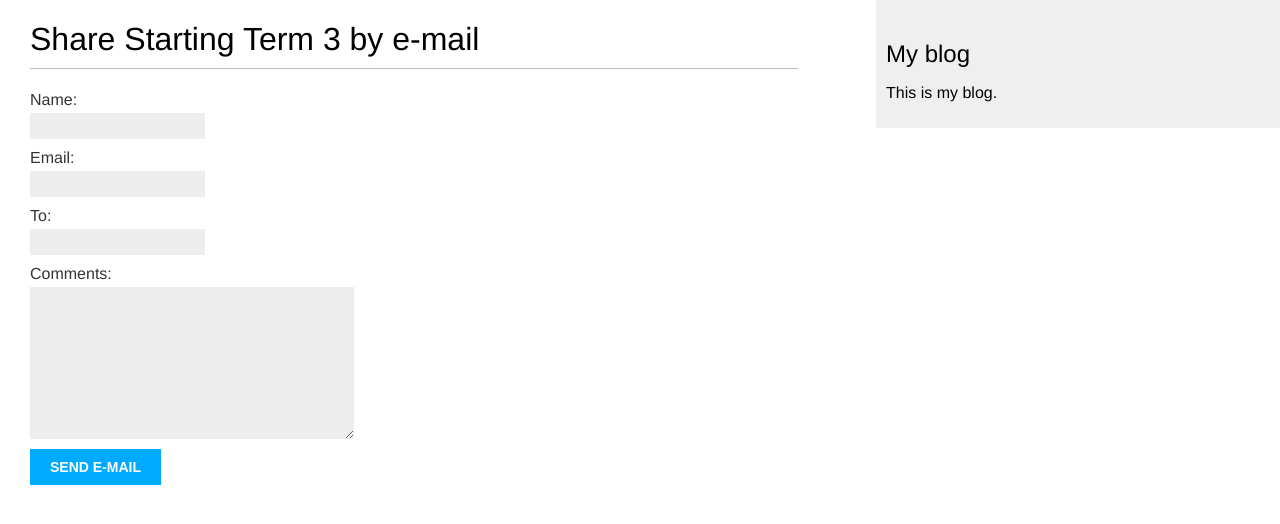
After one commit to sarang2551/Django_blog_project, a Django app: page /blog/2/share in a window 1280 px wide. The commit adds this page. Shown: the top 524 px of the page. Run offline with Django 3.2, Linux system fonts and the light colour scheme; data comes from the database, SQL or seed files in the repository.

Commit message:
Fixed sharing feature (unable to load form)

```diff
--- a/mysite/blog/models.py
+++ b/mysite/blog/models.py
@@ -3,7 +3,7 @@ from django.utils import timezone
 from django.contrib.auth.models import User
 from django.urls import reverse
 
-
+# custom manager class to get published posts
 class PublishedManager(models.Manager):
     def get_queryset(self):
         return super(PublishedManager, self).get_queryset() \
--- a/mysite/blog/templates/blog/post/detail.html
+++ b/mysite/blog/templates/blog/post/detail.html
@@ -1,7 +1,7 @@
 {% extends "blog/base.html" %}
 {% block title %}{{post.title}}{% endblock %}
 {% block content %}
-<h1>{{post.title}}</h1>
+<h1>{{post.title}}</h1><span>{{post.id}}</span>
 <p class="date">Published {{post.publish}} by {{post.author}}</p>
 {{post.body|linebreaks}}
 {% endblock %}
--- /dev/null
+++ b/mysite/blog/templates/blog/post/share.html
@@ -0,0 +1,21 @@
+{% extends "blog/base.html" %}
+{% block title %} Share a post {% endblock %}
+{% block content %}
+{% if sent %}
+<h1>E-mail successfully sent</h1>
+<p>
+    {{post.title}} was successfully sent to {{form.cleaned_data.to}}.
+</p>
+{% else %}
+<h1>
+    Share {{post.title}} by e-mail
+</h1>
+<!-- display the empty form with all the python programmed components -->
+<form method="post">
+    <!-- Render form elements as p components -->
+    {{form.as_p}}
+    {% csrf_token %}
+    <input type="submit" value="Send e-mail">
+</form>
+{% endif %}
+{% endblock %}
--- a/mysite/blog/urls.py
+++ b/mysite/blog/urls.py
@@ -7,5 +7,6 @@ urlpatterns = [
     # post views
     #ath('', views.post_list, name='post_list'),
     path('',views.PostListView.as_view(),name='post_list'),
+    path('<int:post_id>/share',views.post_share,name='post_share'),
     path('<int:year>/<int:month>/<int:day>/<slug:post>/', views.post_detail, name='post_detail')
 ]
--- a/mysite/blog/views.py
+++ b/mysite/blog/views.py
@@ -6,23 +6,29 @@ from django.views.generic import ListView
 from .forms import EmailPostForm
 from django.core.mail import send_mail
 
+# django workflow
+# python component --> view --> registering url --> template
+
 def post_share(request, post_id):
     # Retrieve post by id
     post = get_object_or_404(Post, id=post_id, status="published")
+    sent_mail = False
     if request.method == "POST":
         # Form was submitted
         form = EmailPostForm(request.POST)
-        sent_mail = False
         if form.is_valid():
             # Form field passes validation
             cd = form.cleaned_data() # dictionary object with valid data from a user (not necessarily the author)
             #....send email
             post_url = request.build_absolute_url(post.get_absolute_url()) # getting the post detail url
-            email_subject = f'{cd.name} recommends you read {post.title}'
+            email_subject = f'{cd.name} recommends you read {post.title} at {post_url}'
+            email_message = f'Read {post.title} at {post.url}\n\n {cd.name}\'s comments {cd.comments}.'
+            send_mail(email_subject,email_message,'sarang.nirwan@gmail.com',cd.to)
+            sent_mail = True
     else:
         # if the method is 'GET' then display an empty form
         form = EmailPostForm()
-    return render(request, 'blog/post/share.html',{'post':post,'form':form})
+    return render(request, 'blog/post/share.html',{'post':post,'form':form,'sent':sent_mail})
 class PostListView(ListView):
     queryset = Post.published.all()
     context_object_name = 'posts'
```
